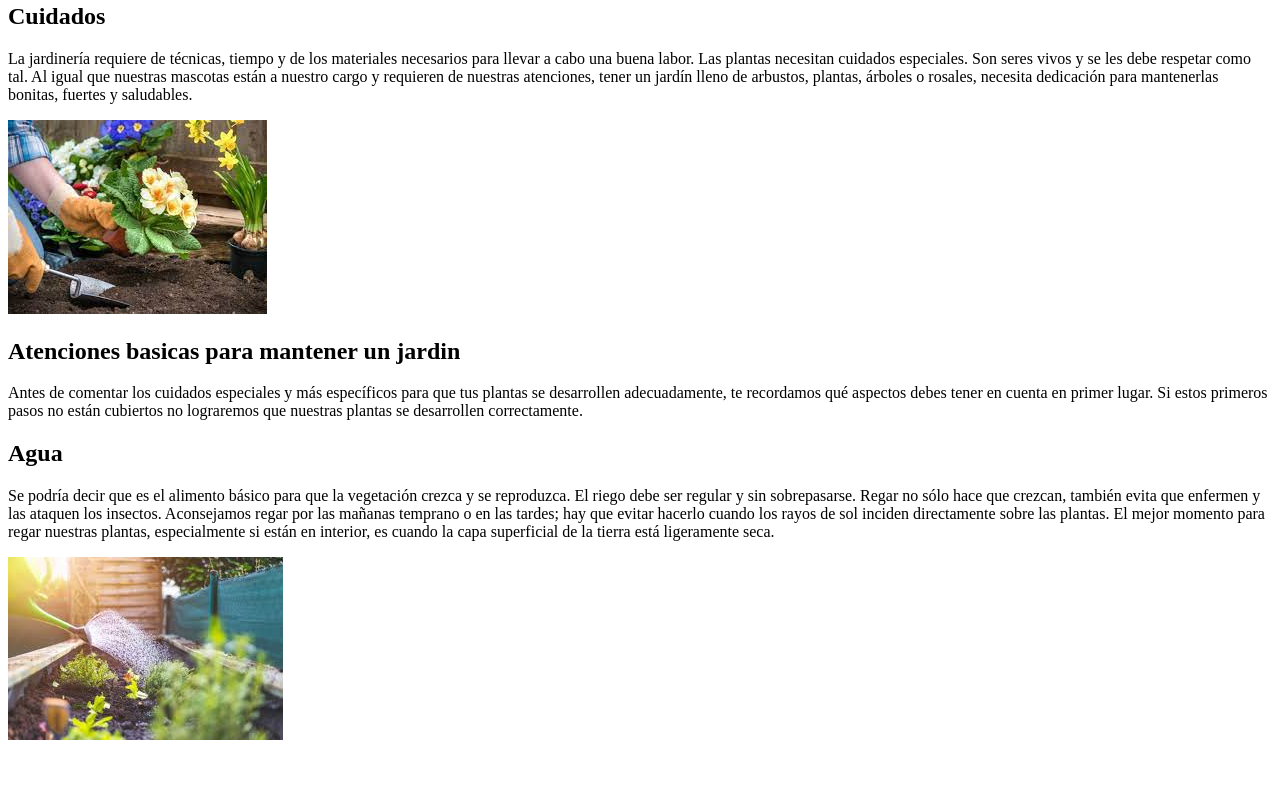
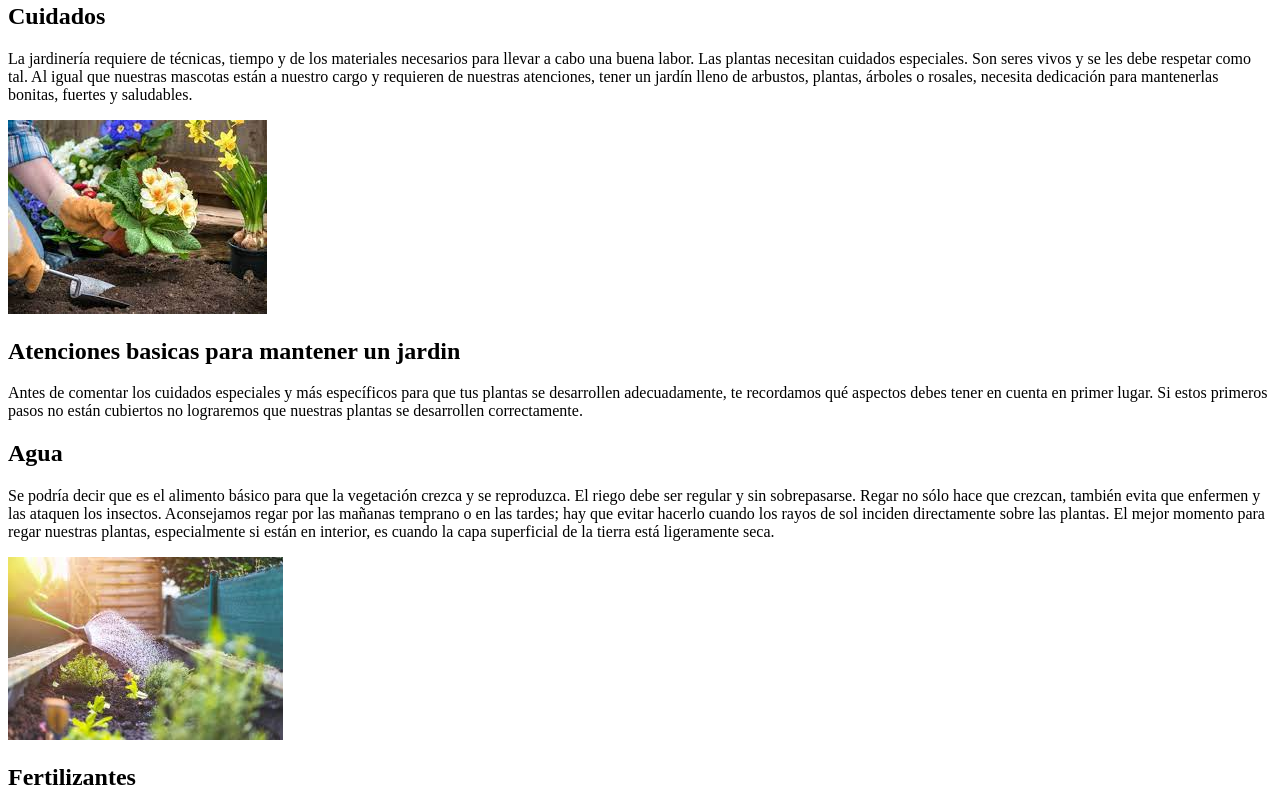
Before and after one commit to MigueAsencio/jardineria, a plain HTML site: page indexJardineria.html in a window 1280 px wide. Shown: the part 404-1215 px from the top of the page. Before the commit the page ends 1156 px from the top, so only its background shows below. Drawn offline with Linux system fonts and the light colour scheme.

Commit message:
creo etiqueta h2

```diff
--- a/indexJardineria.html
+++ b/indexJardineria.html
@@ -28,6 +28,7 @@
         mañanas temprano o en las tardes; hay que evitar hacerlo cuando los rayos de sol inciden directamente sobre las plantas. El mejor momento para regar nuestras plantas, especialmente si están en interior, es cuando la capa superficial de la tierra
         está ligeramente seca.</p>
     <img src="img/images.jpg" alt="">
+    <h2>Fertilizantes</h2>
 </body>
 
 </html>
```
